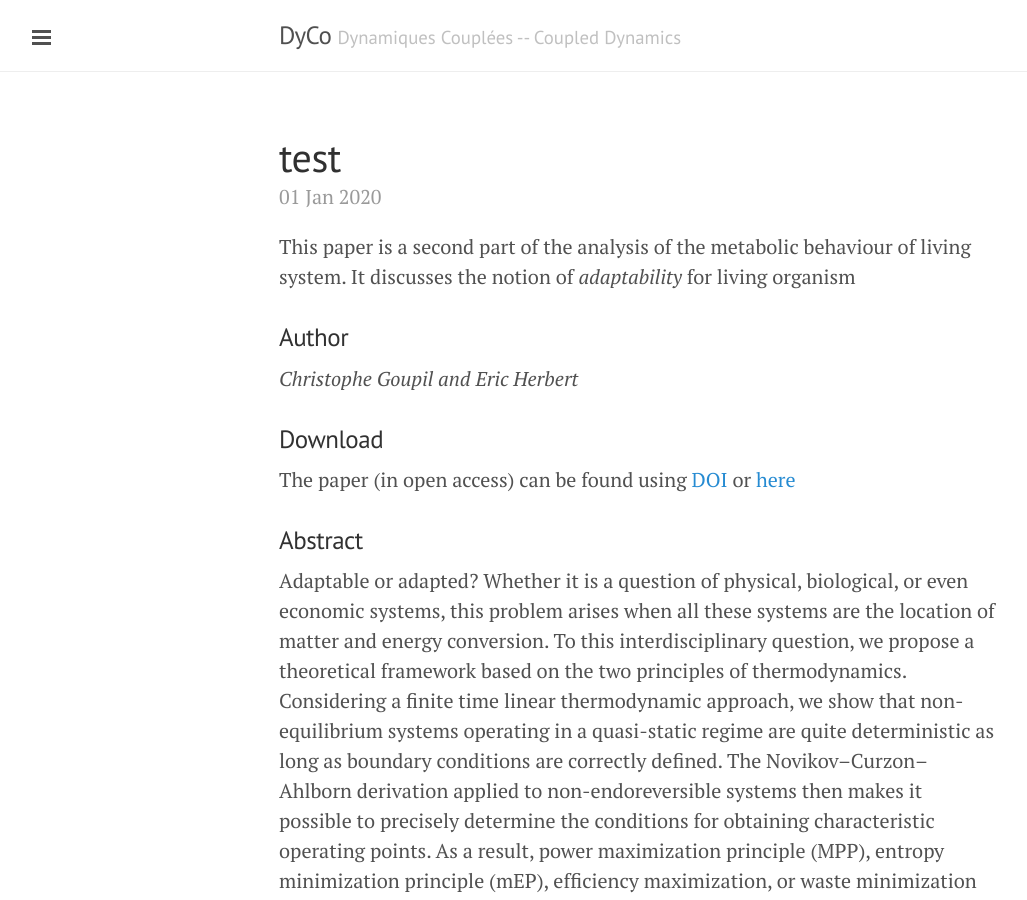
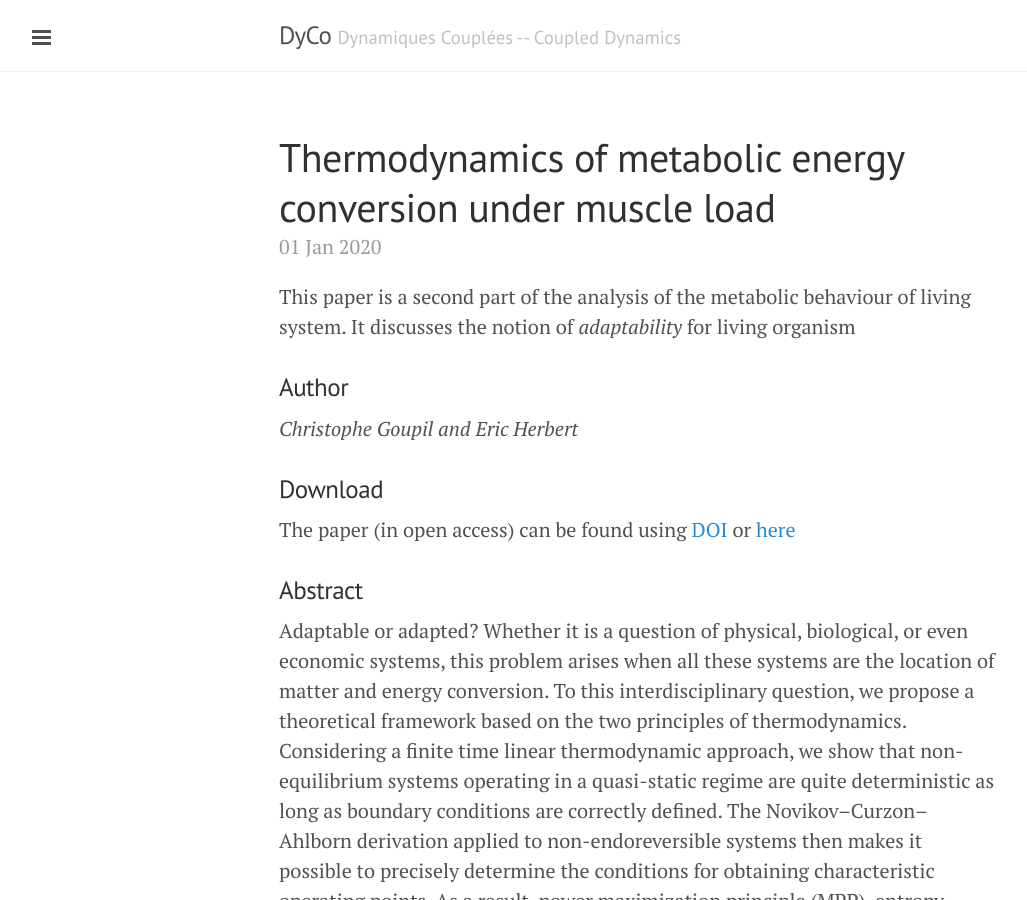
Before and after one commit to dyco-uparis/DyCo, a Jekyll site: the page built from _posts/2020-01-01-Adapted-or-Adaptable.md, in a window 1280 px wide and 900 px high. Shown: the whole window, without its empty margins (1-1028 px from the left). Built offline with Jekyll 4.4.1, drawn with Linux system fonts in a browser that asks for light colours.

Commit message:
Update 2020-01-01-Adapted-or-Adaptable.md

```diff
--- a/_posts/2020-01-01-Adapted-or-Adaptable.md
+++ b/_posts/2020-01-01-Adapted-or-Adaptable.md
@@ -1,6 +1,6 @@
 ---
 layout: post
-title: test
+title: Thermodynamics of metabolic energy conversion under muscle load
 ---
 
 This paper is a second part of the analysis of the metabolic behaviour of living system.
```
